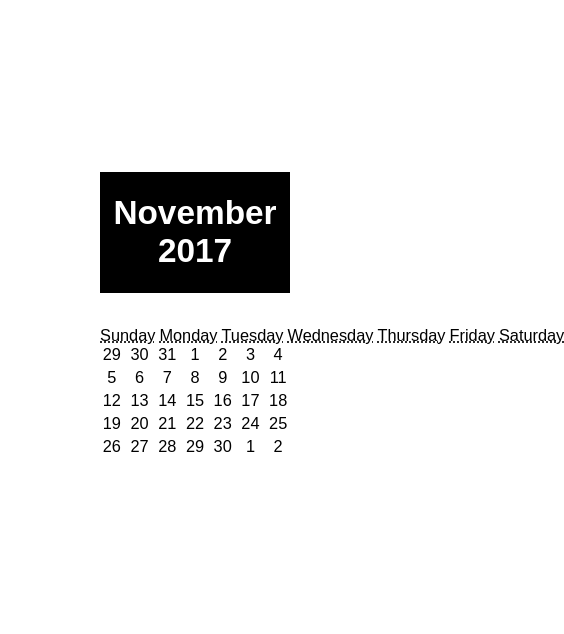
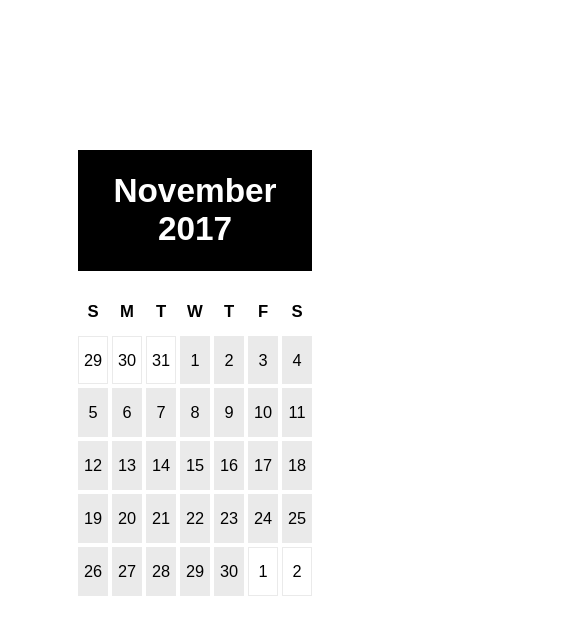
Before and after one commit to AndreyKonovalenko/goals, a React app: page / in a window 390 px wide. Shown: the top 634 px of the page, 564 px wide, since content can reach past the window. Built offline with nearby package versions, Linux system fonts and the light colour scheme.

Commit message:
Ejasted css form CSS Tricks example to my css - loader logic

```diff
--- a/src/components/CalendarCssTricks/CalendarCssTricks.css
+++ b/src/components/CalendarCssTricks/CalendarCssTricks.css
@@ -29,51 +29,63 @@ header {
     font-size: calc(16px + (21 - 16) * ((100vw - 300px) / (1600 - 300)));
 }
 
-  ul.weekdays {
+
+.Calendar {
+    padding: 20%;
+    margin: auto;
+}
+
+.Weekdays {
     margin-bottom: 1em;
 }
 
-  ul.weekdays li {
+/* ul.weekdays {
+    margin-bottom: 1em;
+} */
+
+.Weekdays li {
     height: 4vw;
 }
 
-  ul.day-grid li {
+
+.DayGrid li {
     background-color: #eaeaea;
     border: 1px solid #eaeaea;
     height: 12vw;
     max-height: 125px;
 }
 
-  ul.weekdays abbr[title] {
+abbr[title] {
     border: none;
     font-weight: 800;
     text-decoration: none;
 }
 
-  ul.day-grid li:nth-child(1),
-  ul.day-grid li:nth-child(2),
-  ul.day-grid li:nth-child(3),
-  ul.day-grid li:nth-child(34),
-  ul.day-grid li:nth-child(35) {
+.DayGrid li:nth-child(1),
+.DayGrid li:nth-child(2),
+.DayGrid li:nth-child(3),
+.DayGrid li:nth-child(34),
+.DayGrid li:nth-child(35) {
     background-color: #fff;
 }
 
-  .Calendar {
-    padding: 100px;
-    margin: auto;
-  }
+@media all and (max-width: 800px) {
 
 
-  @media all and (max-width: 800px) {
     ul {
         grid-gap: .25em;
     }
 
-    ul.weekdays li {
+    Calendar {
+        padding: 20%;
+        margin: auto;
+    }
+
+    .Weekdays li {
         font-size: 0;
     }
 
-    ul.weekdays > li abbr:after {
+    .Weekdays > li abbr:after {
         content: attr(title);
         font-size: calc(16px + (26 - 16) * ((100vw - 300px) / (1600 - 300)));
         text-align: center;
--- a/src/components/CalendarCssTricks/CalendarCssTricks.js
+++ b/src/components/CalendarCssTricks/CalendarCssTricks.js
@@ -6,11 +6,11 @@ class CalendarCssTricks extends Component {
     render() {
         return (
             <div className={cssObject.Calendar}>
-                    <header>
-                        <h1>November 2017</h1>
-                    </header>
+                <header>
+                    <h1>November 2017</h1>
+                </header>
 
-                    <ul className="weekdays">
+                <ul className={cssObject.Weekdays}>
                     <li>
                         <abbr title="S">Sunday</abbr>
                     </li>
@@ -32,9 +32,9 @@ class CalendarCssTricks extends Component {
                     <li>
                         <abbr title="S">Saturday</abbr>
                     </li>
-                    </ul>
+                </ul>
 
-                    <ul className="day-grid">
+                <ul className={cssObject.DayGrid}>
                     <li className="month=prev">29</li>
                     <li className="month=prev">30</li>
                     <li className="month=prev">31</li>
```
Lines whose indentation alone changed are shown as unchanged.
